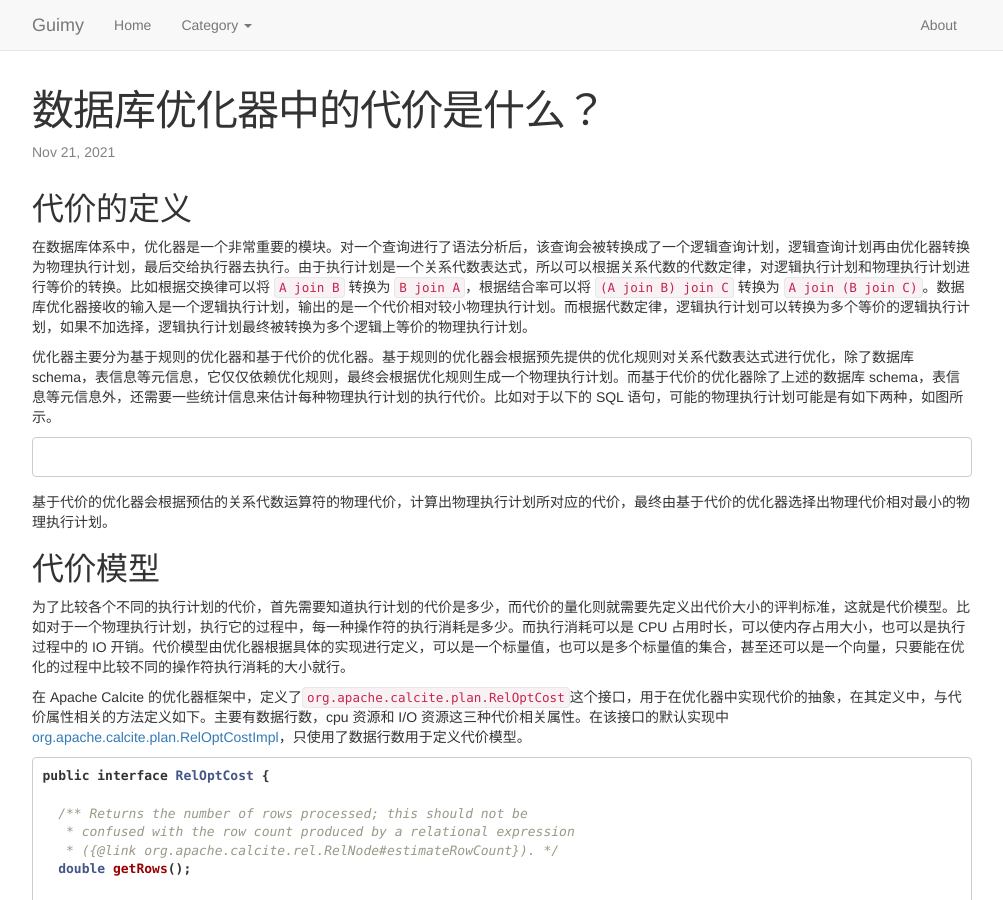
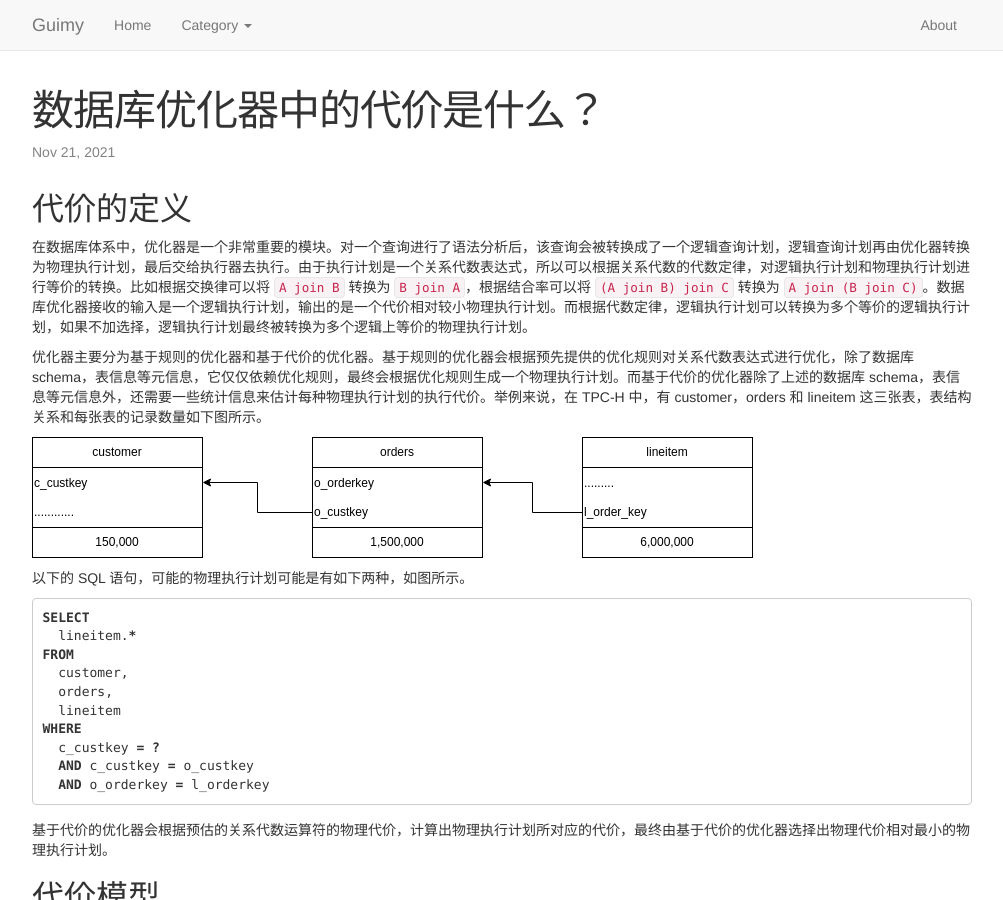
Before and after one commit to guimingyue/guimingyue.github.io, a Jekyll site: the page built from _posts/2021-11-21-what-does-cost-mean-in-db-optimizer.md, in a window 1280 px wide and 900 px high. Shown: the whole window, without its empty margins (138-1141 px from the left). Built offline with Jekyll 4.4.1, drawn with Linux system fonts in a browser that asks for light colours.

Commit message:
Update 2021-11-21-what-does-cost-mean-in-db-optimizer.md

````diff
--- a/_posts/2021-11-21-what-does-cost-mean-in-db-optimizer.md
+++ b/_posts/2021-11-21-what-does-cost-mean-in-db-optimizer.md
@@ -8,10 +8,23 @@ category: Database
 
 在数据库体系中，优化器是一个非常重要的模块。对一个查询进行了语法分析后，该查询会被转换成了一个逻辑查询计划，逻辑查询计划再由优化器转换为物理执行计划，最后交给执行器去执行。由于执行计划是一个关系代数表达式，所以可以根据关系代数的代数定律，对逻辑执行计划和物理执行计划进行等价的转换。比如根据交换律可以将 `A join B` 转换为 `B join A`，根据结合率可以将 `(A join B) join C` 转换为 `A join (B join C)`。数据库优化器接收的输入是一个逻辑执行计划，输出的是一个代价相对较小物理执行计划。而根据代数定律，逻辑执行计划可以转换为多个等价的逻辑执行计划，如果不加选择，逻辑执行计划最终被转换为多个逻辑上等价的物理执行计划。
 
-优化器主要分为基于规则的优化器和基于代价的优化器。基于规则的优化器会根据预先提供的优化规则对关系代数表达式进行优化，除了数据库 schema，表信息等元信息，它仅仅依赖优化规则，最终会根据优化规则生成一个物理执行计划。而基于代价的优化器除了上述的数据库 schema，表信息等元信息外，还需要一些统计信息来估计每种物理执行计划的执行代价。比如对于以下的 SQL 语句，可能的物理执行计划可能是有如下两种，如图所示。
+优化器主要分为基于规则的优化器和基于代价的优化器。基于规则的优化器会根据预先提供的优化规则对关系代数表达式进行优化，除了数据库 schema，表信息等元信息，它仅仅依赖优化规则，最终会根据优化规则生成一个物理执行计划。而基于代价的优化器除了上述的数据库 schema，表信息等元信息外，还需要一些统计信息来估计每种物理执行计划的执行代价。举例来说，在 TPC-H 中，有 customer，orders 和 lineitem 这三张表，表结构关系和每张表的记录数量如下图所示。
+
+![TPC-H joins](/images/tpch-customer-orders-lineitem.drawio.svg)
+
+以下的 SQL 语句，可能的物理执行计划可能是有如下两种，如图所示。
 
 ```sql
-
+SELECT
+  lineitem.*
+FROM
+  customer,
+  orders,
+  lineitem
+WHERE
+  c_custkey = ?
+  AND c_custkey = o_custkey
+  AND o_orderkey = l_orderkey
 ```
 
 
````
